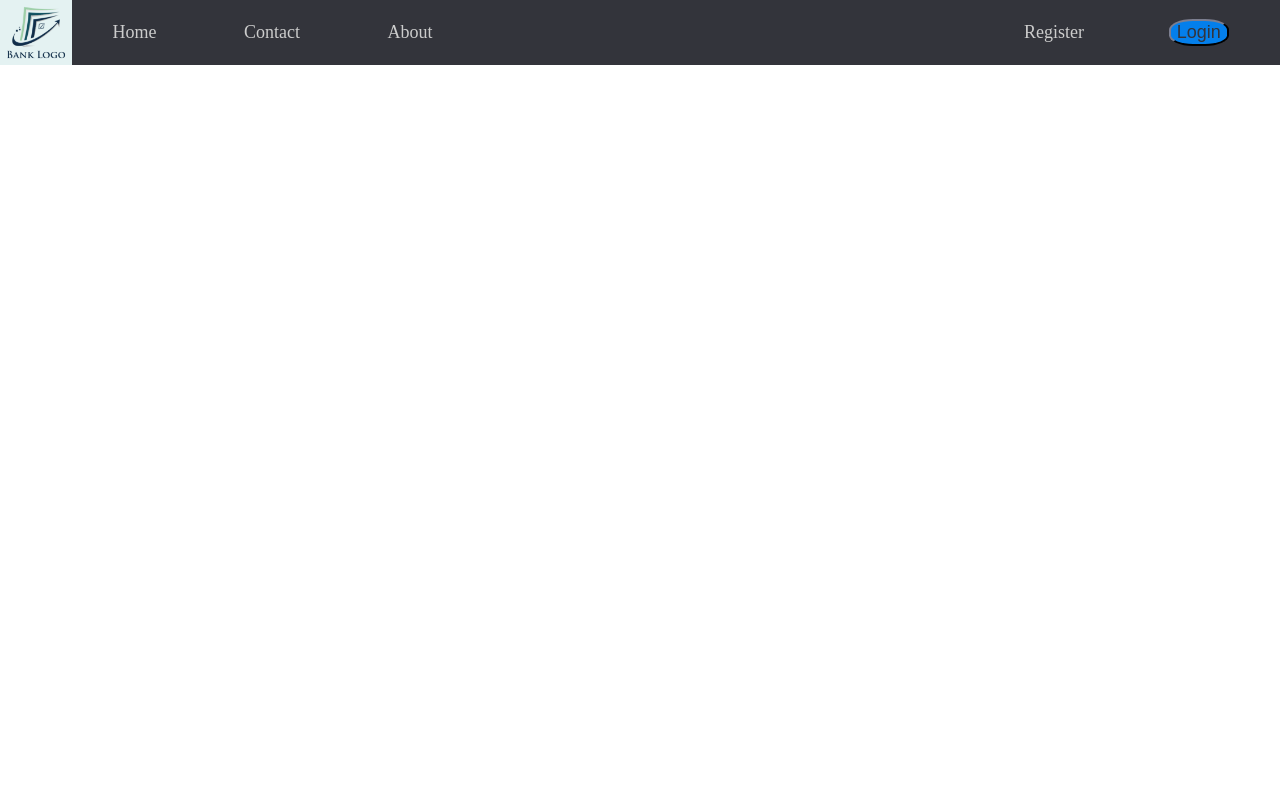
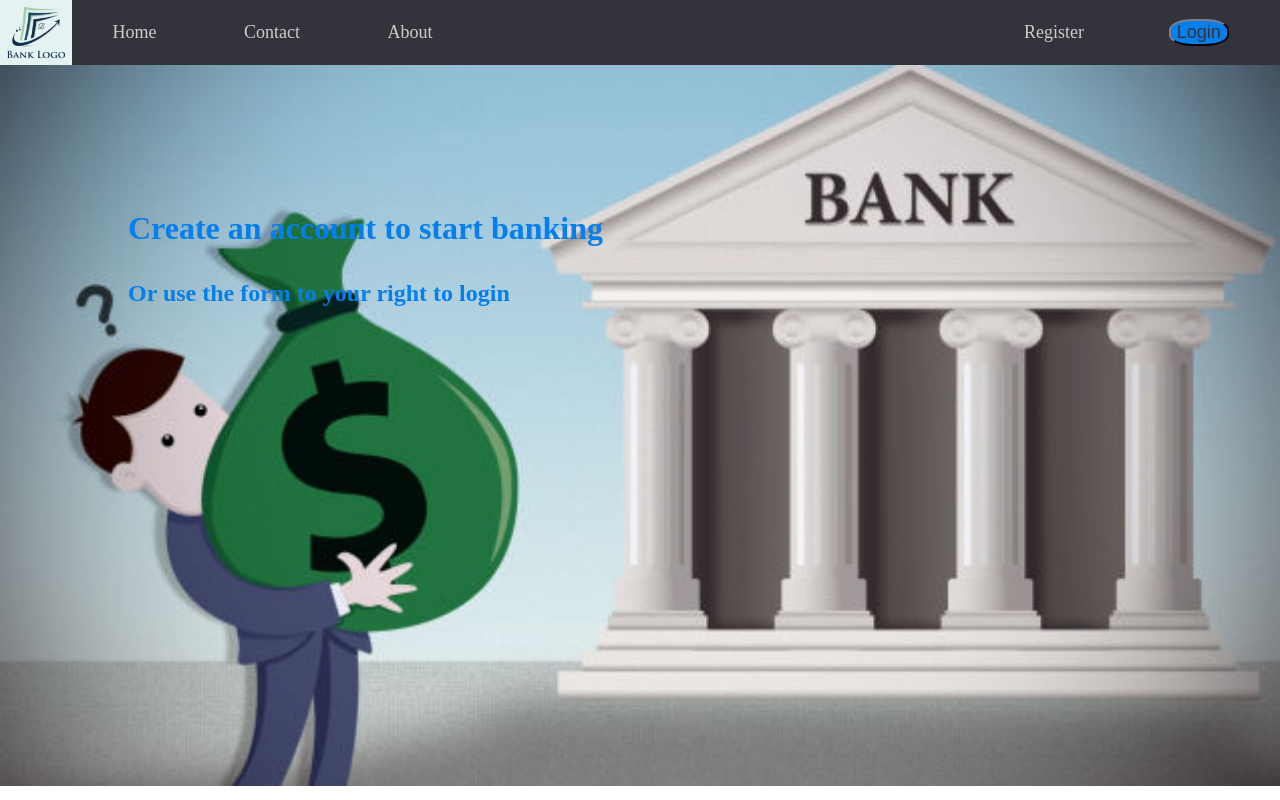
Before and after one commit to Tasheem/bankingapp-client-v2, an Angular app: page / in a window 1280 px wide. Built offline with nearby package versions, Linux system fonts and the light colour scheme.

Commit message:
Add background image for homepage

```diff
--- a/src/app/app.component.html
+++ b/src/app/app.component.html
@@ -1 +1,2 @@
 <navbar></navbar>
+<supporting-image></supporting-image>
--- a/src/app/app.module.ts
+++ b/src/app/app.module.ts
@@ -4,11 +4,13 @@ import { BrowserModule } from '@angular/platform-browser';
 import { AppRoutingModule } from './app-routing.module';
 import { AppComponent } from './app.component';
 import { NavbarComponent } from './navbar/navbar.component';
+import { SupportingImageComponent } from './supporting-image/supporting-image.component';
 
 @NgModule({
   declarations: [
     AppComponent,
-    NavbarComponent
+    NavbarComponent,
+    SupportingImageComponent
   ],
   imports: [
     BrowserModule,
--- a/src/app/navbar/navbar.component.css
+++ b/src/app/navbar/navbar.component.css
@@ -1,6 +1,11 @@
+* {
+    --main-bg-color: #33343b;
+    --text-color: rgb(204, 204, 204);
+}
+
 #main-nav {
     height: 65px;
-    background-color: #33343b;
+    background-color: var(--main-bg-color);
     display: flex;
 }
 
@@ -23,7 +28,7 @@ nav {
 
 .nav-item a {
     text-decoration: none;
-    color: rgb(204, 204, 204);
+    color: var(--text-color);
 }
 
 .account-links {
@@ -43,19 +48,20 @@ nav {
 
 .account-item a {
     text-decoration: none;
-    color: rgb(204, 204, 204);
+    color: var(--text-color);
 }
 
 .login-button {
     border-radius: 40%;
-    border-color: #33343b;
+    border-color: var(--main-bg-color);
     background-color: rgba(4, 127, 235, 1);
+    cursor: pointer;
 }
 
 .login-button:hover {
-    background-color: rgb(0, 91, 170);
+    background-color: rgba(0, 91, 170, 0.8);
 }
 
 .login-button a {
-    color: #33343b;
+    color: var(--main-bg-color)
 }
--- /dev/null
+++ b/src/app/supporting-image/supporting-image.component.css
@@ -0,0 +1,24 @@
+.container {
+    position: relative;
+    --text-color: rgba(4, 127, 235, 1);
+}
+
+.background-image {
+    background-color: #cccccc;
+    width: 100%;
+}
+
+.call-to-action {
+    position: absolute;
+    top: 20%;
+    left: 10%;
+}
+
+.call-to-action h1 {
+    color: var(--text-color);
+    margin-bottom: 7%;
+}
+
+.call-to-action h2 {
+    color: var(--text-color);
+}
--- /dev/null
+++ b/src/app/supporting-image/supporting-image.component.html
@@ -0,0 +1,7 @@
+<div class="container">
+    <img src="../../assets/images/bank-logo.jpeg" class="background-image">
+    <div class="call-to-action">
+        <h1>Create an account to start banking</h1>
+        <h2>Or use the form to your right to login</h2>
+    </div>
+</div>
--- /dev/null
+++ b/src/app/supporting-image/supporting-image.component.ts
@@ -0,0 +1,15 @@
+import { Component, OnInit } from '@angular/core';
+
+@Component({
+  selector: 'supporting-image',
+  templateUrl: './supporting-image.component.html',
+  styleUrls: ['./supporting-image.component.css']
+})
+export class SupportingImageComponent implements OnInit {
+
+  constructor() { }
+
+  ngOnInit(): void {
+  }
+
+}
```
Also changed, not shown: 1 other file (tests, documents, lock files or other folders).
